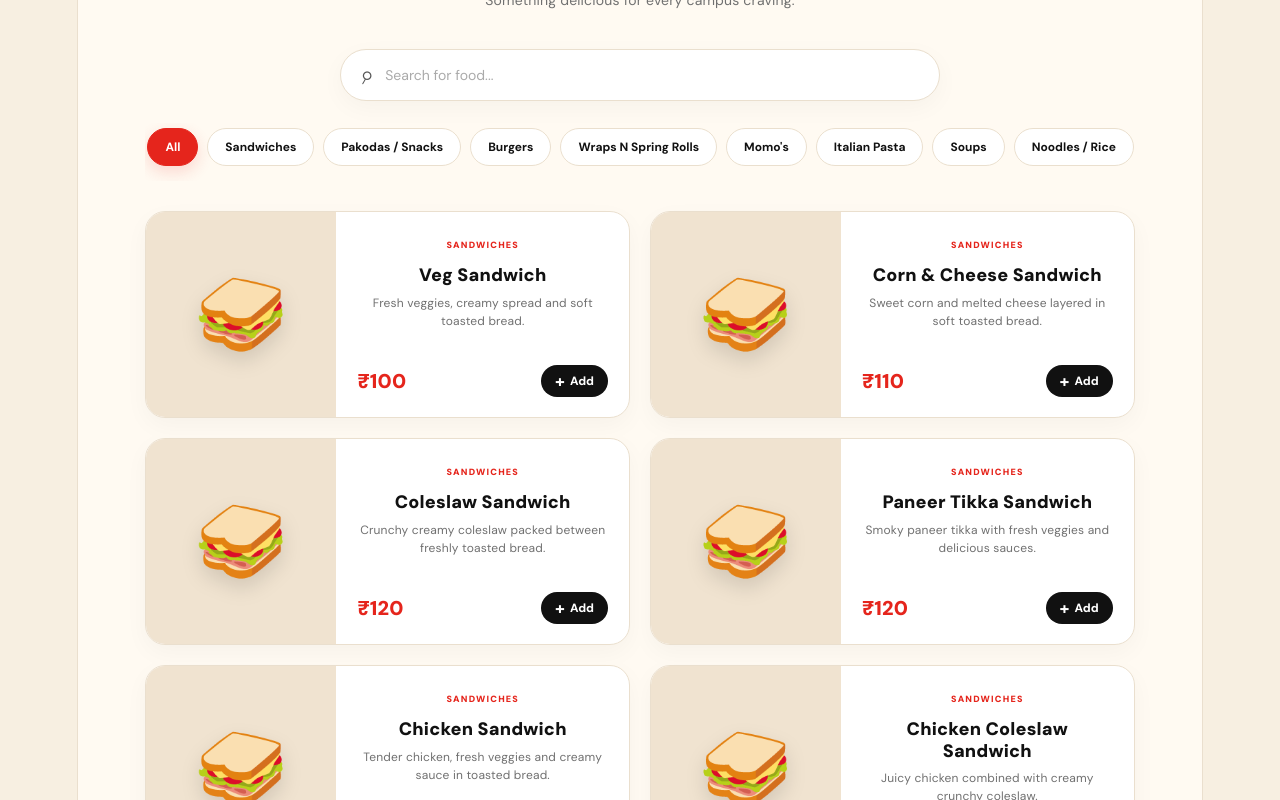
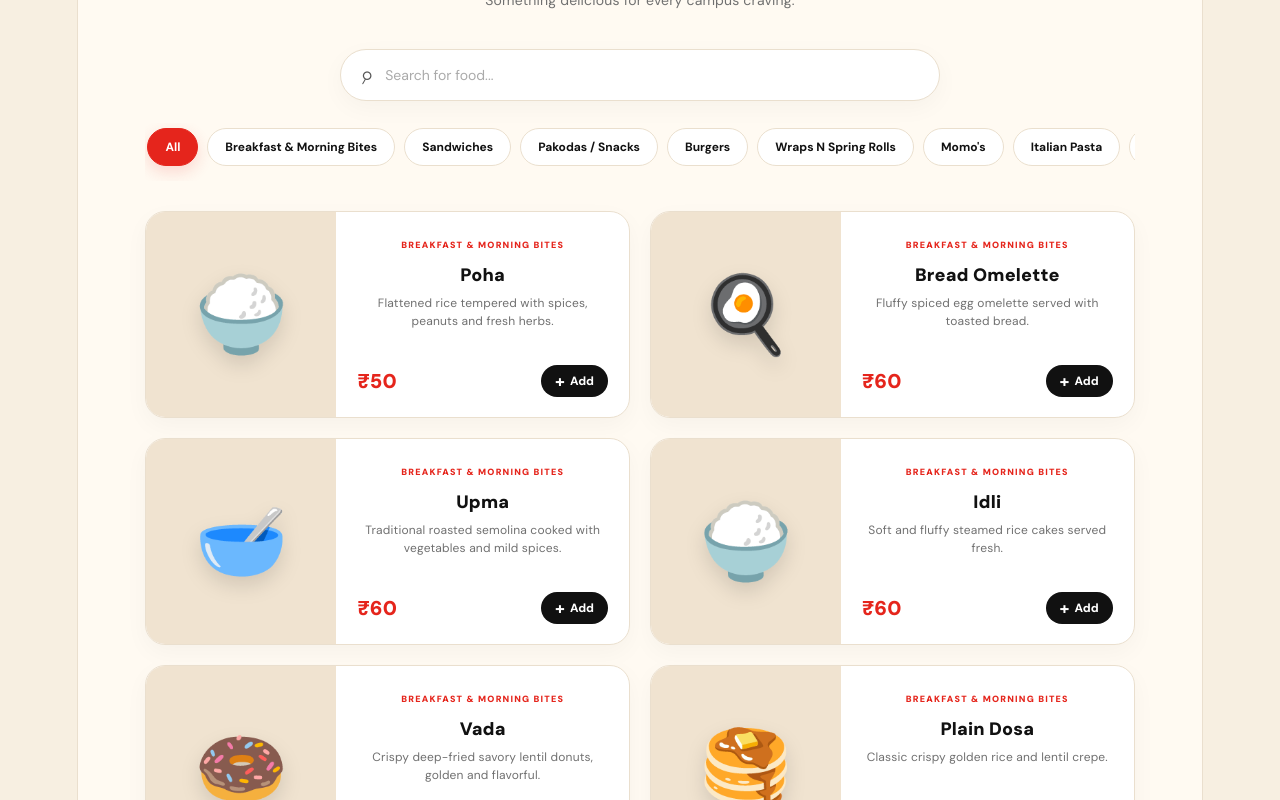
Before and after one commit to vkmj1430/jonnies-kampus-kitchen, a React (Vite) app: page / in a window 1280 px wide. Shown: the part 1080-1880 px from the top of the page. Built offline with nearby package versions, Linux system fonts and the light colour scheme.

Commit message:
Add breakfast and Indian main course menu items

```diff
--- a/src/App.jsx
+++ b/src/App.jsx
@@ -7,6 +7,16 @@ const GOOGLE_SCRIPT_URL =
   "https://script.google.com/macros/s/AKfycbxfW-5PNghH-eXcHHE4ZXKvC0CY0PSp7Jq42TYJKrY-0-kjO9pSUCKcdcTuWuAEeRRx/exec";
 
 const menuItems = [
+  // BREAKFAST & MORNING BITES
+  { id: 85, name: "Poha", price: 50, category: "Breakfast & Morning Bites", emoji: "🍚" },
+  { id: 86, name: "Bread Omelette", price: 60, category: "Breakfast & Morning Bites", emoji: "🍳" },
+  { id: 87, name: "Upma", price: 60, category: "Breakfast & Morning Bites", emoji: "🥣" },
+  { id: 88, name: "Idli", price: 60, category: "Breakfast & Morning Bites", emoji: "🍚" },
+  { id: 89, name: "Vada", price: 70, category: "Breakfast & Morning Bites", emoji: "🍩" },
+  { id: 90, name: "Plain Dosa", price: 90, category: "Breakfast & Morning Bites", emoji: "🥞" },
+  { id: 91, name: "Butter Plain Dosa", price: 100, category: "Breakfast & Morning Bites", emoji: "🥞" },
+  { id: 92, name: "Butter Masala Dosa", price: 120, category: "Breakfast & Morning Bites", emoji: "🥞" },
+
   // SANDWICHES
   { id: 1, name: "Veg Sandwich", price: 100, category: "Sandwiches", emoji: "🥪" },
   { id: 2, name: "Corn & Cheese Sandwich", price: 110, category: "Sandwiches", emoji: "🥪" },
@@ -96,6 +106,16 @@ const menuItems = [
   { id: 69, name: "Chilly Chicken", price: 200, category: "Chinese Starters", emoji: "🍗" },
   { id: 70, name: "Chicken 65", price: 220, category: "Chinese Starters", emoji: "🍗" },
 
+  // INDIAN MAINS & KAMPUS MEALS
+  { id: 93, name: "Paneer Butter Masala", price: 200, category: "Indian Mains & Kampus Meals", emoji: "🍛" },
+  { id: 94, name: "Kadhai Paneer", price: 230, category: "Indian Mains & Kampus Meals", emoji: "🍛" },
+  { id: 95, name: "Paneer Bhurji", price: 180, category: "Indian Mains & Kampus Meals", emoji: "🍳" },
+  { id: 96, name: "Egg Bhurji", price: 140, category: "Indian Mains & Kampus Meals", emoji: "🍳" },
+  { id: 97, name: "Mix Veg Curry", price: 150, category: "Indian Mains & Kampus Meals", emoji: "🥘" },
+  { id: 98, name: "Rajma Rice Combo", price: 130, category: "Indian Mains & Kampus Meals", emoji: "🍛" },
+  { id: 99, name: "Veg Biriyani", price: 180, category: "Indian Mains & Kampus Meals", emoji: "🍚" },
+  { id: 100, name: "Chicken Biriyani", price: 250, category: "Indian Mains & Kampus Meals", emoji: "🍗" },
+
   // ROTI
   { id: 71, name: "Plain Tawa Roti", price: 15, category: "Roti", emoji: "🫓" },
   { id: 72, name: "Butter Tawa Roti", price: 20, category: "Roti", emoji: "🫓" },
@@ -118,6 +138,7 @@ const menuItems = [
 
 const categories = [
   "All",
+  "Breakfast & Morning Bites",
   "Sandwiches",
   "Pakodas / Snacks",
   "Burgers",
@@ -127,6 +148,7 @@ const categories = [
   "Soups",
   "Noodles / Rice",
   "Chinese Starters",
+  "Indian Mains & Kampus Meals",
   "Roti",
   "Paratha",
   "Tea / Beverages",
@@ -134,6 +156,23 @@ const categories = [
 
 function getDescription(item) {
   const descriptions = {
+    "Poha":
+      "Flattened rice tempered with spices, peanuts and fresh herbs.",
+    "Bread Omelette":
+      "Fluffy spiced egg omelette served with toasted bread.",
+    "Upma":
+      "Traditional roasted semolina cooked with vegetables and mild spices.",
+    "Idli":
+      "Soft and fluffy steamed rice cakes served fresh.",
+    "Vada":
+      "Crispy deep-fried savory lentil donuts, golden and flavorful.",
+    "Plain Dosa":
+      "Classic crispy golden rice and lentil crepe.",
+    "Butter Plain Dosa":
+      "Crisp dosa topped generously with fresh butter.",
+    "Butter Masala Dosa":
+      "Crispy butter dosa filled with flavorful spiced potato masala.",
+
     "Veg Sandwich":
       "Fresh veggies, creamy spread and soft toasted bread.",
     "Corn & Cheese Sandwich":
@@ -284,6 +323,23 @@ function getDescription(item) {
       "Tender chicken tossed with crunchy vegetables in spicy chilly sauce.",
     "Chicken 65":
       "Crispy, spicy and flavorful chicken bites served hot and fresh.",
+
+    "Paneer Butter Masala":
+      "Soft paneer cubes cooked in a rich tomato-butter gravy.",
+    "Kadhai Paneer":
+      "Paneer cooked with bell peppers, onions and aromatic spices.",
+    "Paneer Bhurji":
+      "Scrambled cottage cheese cooked with onions and flavorful spices.",
+    "Egg Bhurji":
+      "Spiced Indian-style scrambled eggs cooked with onions and herbs.",
+    "Mix Veg Curry":
+      "Fresh seasonal vegetables cooked with aromatic Indian spices.",
+    "Rajma Rice Combo":
+      "Homestyle kidney beans curry served with steamed rice.",
+    "Veg Biriyani":
+      "Aromatic basmati rice cooked with garden-fresh vegetables and spices.",
+    "Chicken Biriyani":
+      "Tender chicken and fragrant basmati rice cooked with aromatic spices.",
 
     "Plain Tawa Roti":
       "Freshly cooked soft tawa roti, served hot.",
```
